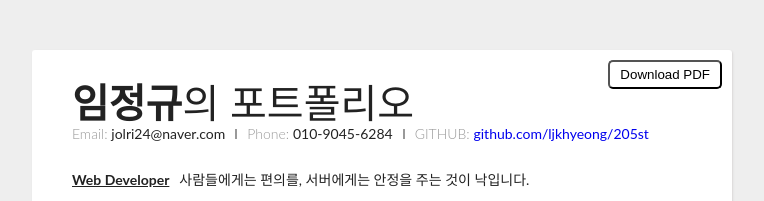
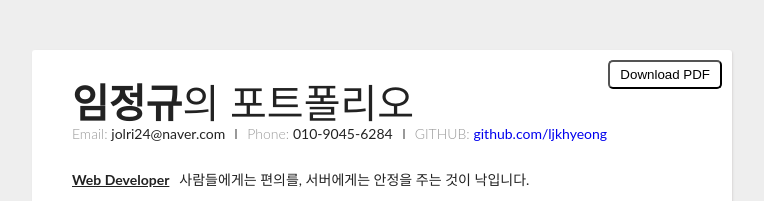
Before and after one commit to ljkhyeong/portfolio, a React (Create React App) app: page / in a window 1280 px wide. Shown: the top 201 px of the page, without its empty margins (258-1022 px from the left). Built offline with nearby package versions, Linux system fonts and the light colour scheme.

Commit message:
Style: Fix typo

```diff
--- a/src/component/Header.js
+++ b/src/component/Header.js
@@ -14,7 +14,7 @@ const Header = () => {
         <span className="separator"></span>
         <span className="phone">GITHUB: </span>
         <span className="phone-val">
-          <a href="https://github.com/ljkhyeong">github.com/ljkhyeong/205st</a>
+          <a href="https://github.com/ljkhyeong">github.com/ljkhyeong</a>
         </span>
       </div>
       <div className="about">
```
